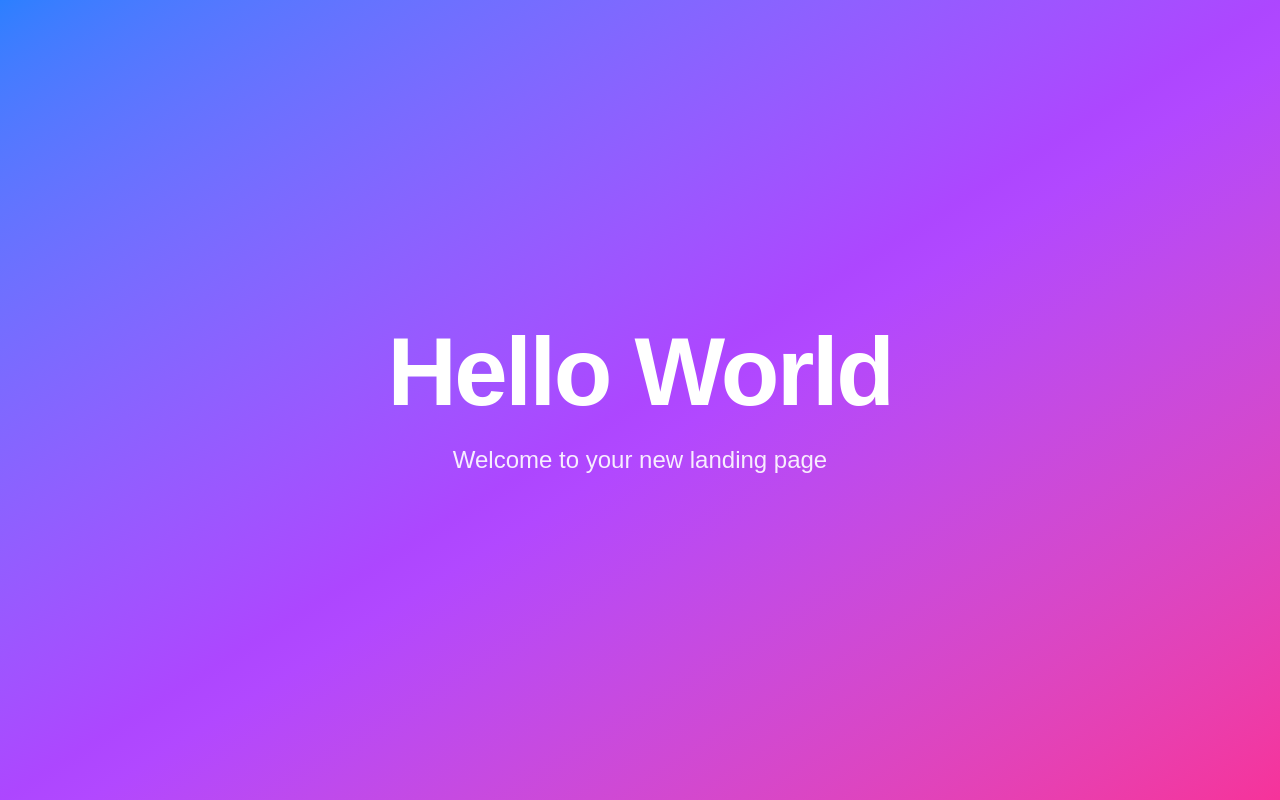
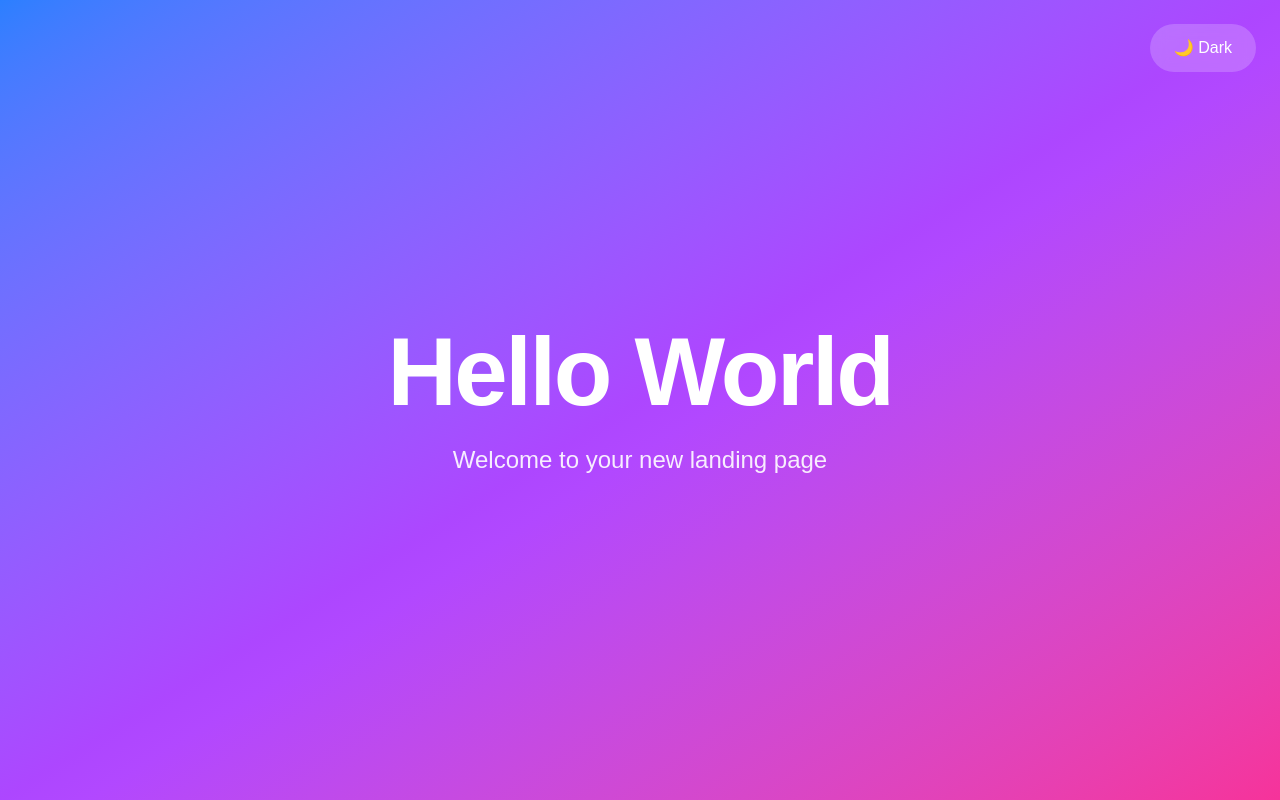
Before and after one commit to ns-test-org/testing-stand-180, a Next.js app in the folder packages/testing-stand-180/: page / in a window 1280 px wide. Built offline with nearby package versions, Linux system fonts and the light colour scheme.

Commit message:
AI chat session: Updated code and files

```diff
--- a/packages/testing-stand-180/src/app/page.tsx
+++ b/packages/testing-stand-180/src/app/page.tsx
@@ -1,6 +1,24 @@
+'use client';
+
+import { useState } from 'react';
+
 export default function Landing() {
+  const [isDark, setIsDark] = useState(false);
+
   return (
-    <div className="relative h-[100dvh] w-full overflow-hidden bg-gradient-to-br from-blue-500 via-purple-500 to-pink-500 text-white">
+    <div className={`relative h-[100dvh] w-full overflow-hidden transition-colors duration-500 ${
+      isDark
+        ? 'bg-gradient-to-br from-gray-900 via-gray-800 to-black text-white'
+        : 'bg-gradient-to-br from-blue-500 via-purple-500 to-pink-500 text-white'
+    }`}>
+      {/* Theme toggle button */}
+      <button
+        onClick={() => setIsDark(!isDark)}
+        className="absolute top-6 right-6 z-20 px-6 py-3 rounded-full bg-white/20 backdrop-blur-sm hover:bg-white/30 transition-all duration-300 font-medium"
+      >
+        {isDark ? '☀️ Light' : '🌙 Dark'}
+      </button>
+
       {/* Main content - centered */}
       <main className="relative z-10 h-full flex flex-col items-center justify-center px-6">
         <h1 className="text-center text-6xl md:text-8xl font-bold tracking-tight mb-6">
```
